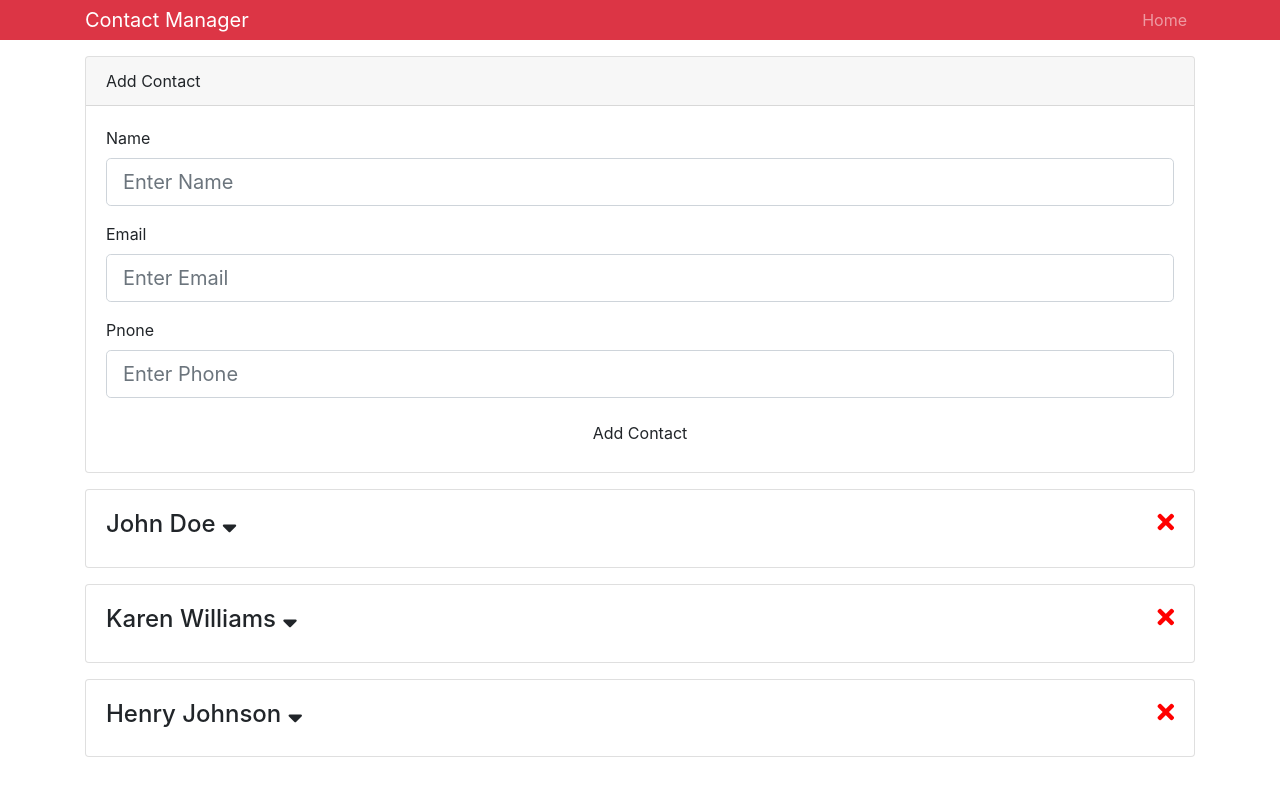
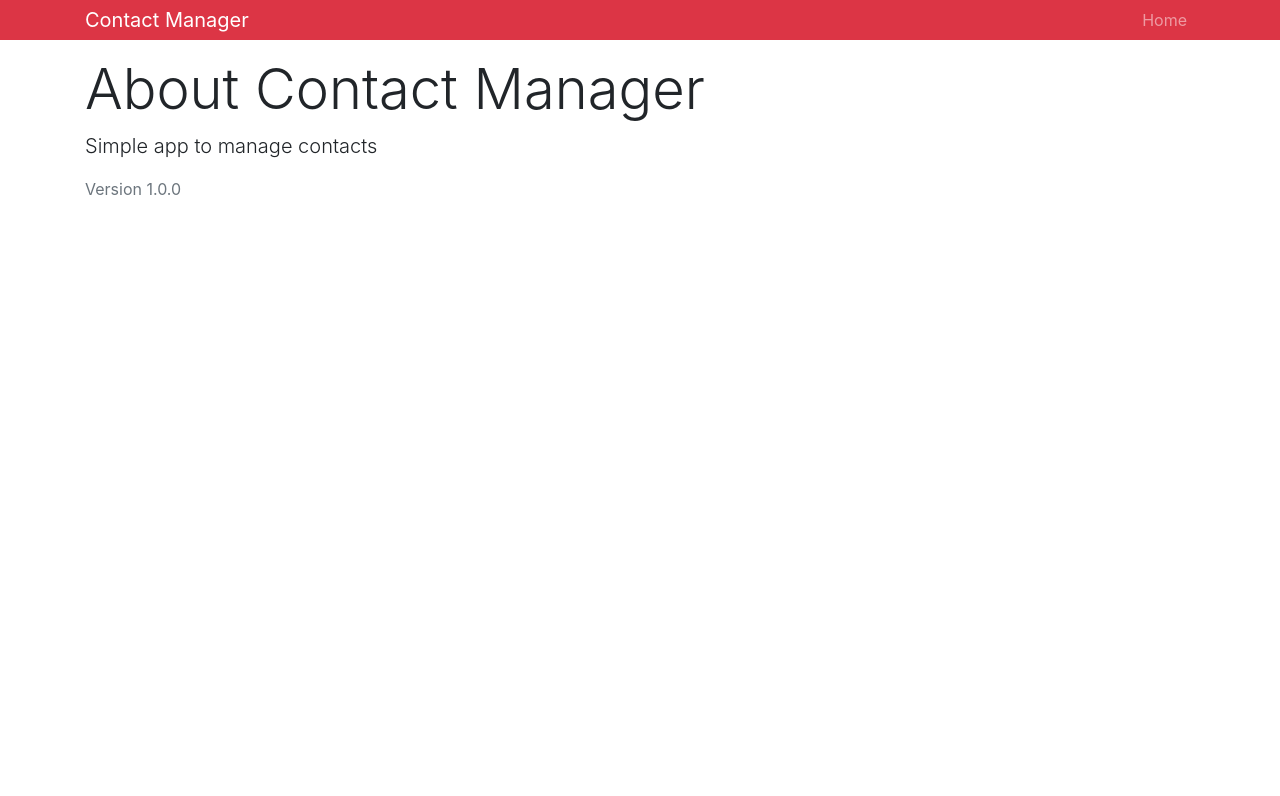
Before and after one commit to ajlaroche/contactmanager, a React (Create React App) app: page /about in a window 1280 px wide. Shown: the top 796 px of the page. Built offline with nearby package versions, Linux system fonts and the light colour scheme.

Commit message:
added router

```diff
--- a/package.json
+++ b/package.json
@@ -7,6 +7,7 @@
     "classnames": "^2.2.6",
     "react": "^16.5.1",
     "react-dom": "^16.5.1",
+    "react-router-dom": "^4.3.1",
     "react-scripts": "1.1.5",
     "uuid": "^3.3.2"
   },
--- a/src/App.js
+++ b/src/App.js
@@ -1,6 +1,8 @@
 import React, { Component } from "react";
+import { BrowserRouter as Router, Route, Switch } from "react-router-dom";
 import Contacts from "./components/contacts/Contacts";
 import Header from "./components/layout/Header";
+import About from "./components/pages/About";
 import AddContact from "./components/contacts/AddContact";
 import { Provider } from "./context";
 import "bootstrap/dist/css/bootstrap.min.css";
@@ -10,13 +12,18 @@
   render() {
     return (
       <Provider>
-        <div className="App">
-          <Header branding="Contact Manager" />
-          <div className="container">
-            <AddContact />
-            <Contacts />
+        <Router>
+          <div className="App">
+            <Header branding="Contact Manager" />
+            <div className="container">
+              <Switch>
+                <Route exact path="/" component={Contacts} />
+                <Route exact path="/contact/add" component={AddContact} />
+                <Route exact path="/about" component={About} />
+              </Switch>
+            </div>
           </div>
-        </div>
+        </Router>
       </Provider>
     );
   }
--- a/src/components/contacts/Contacts.js
+++ b/src/components/contacts/Contacts.js
@@ -11,6 +11,9 @@
           return (
             <React.Fragment>
               {/* Use instead of div, does not add to DOM as separate div */}
+              <h1 className="display-4 mb-2">
+                <span className="text-danger">Contact</span> List
+              </h1>
               {contacts.map(contact => (
                 <Contact
                   key={contact.id}
--- /dev/null
+++ b/src/components/pages/About.js
@@ -0,0 +1,11 @@
+import React from "react";
+
+export default () => {
+  return (
+    <div>
+      <h1 className="display-4">About Contact Manager</h1>
+      <p className="lead">Simple app to manage contacts</p>
+      <p className="text-secondary">Version 1.0.0</p>
+    </div>
+  );
+};
```
Also changed, not shown: 1 other file (tests, documents, lock files or other folders).
